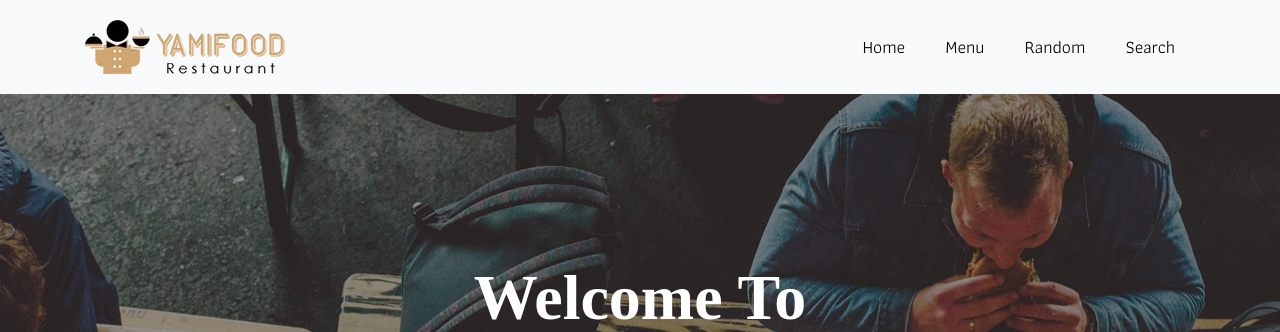
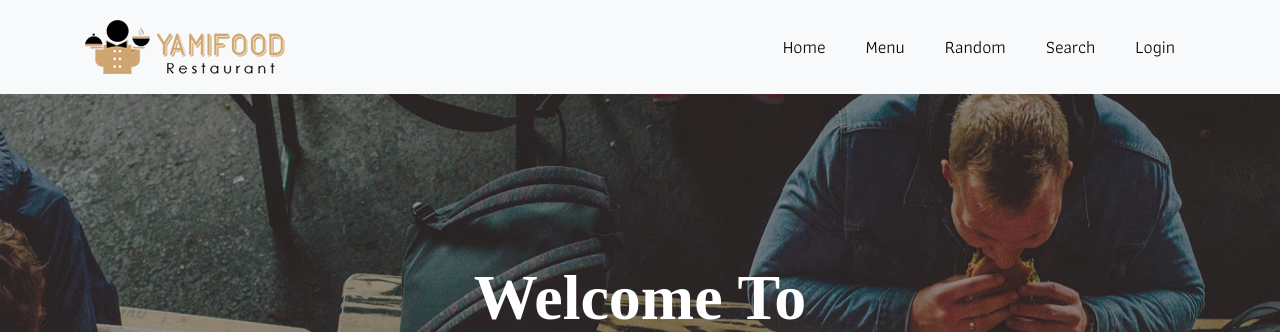
Before and after one commit to jcawarner/recipe-website, a Django app: page / in a window 1280 px wide. Shown: the top 332 px of the page. Run offline with Django 3.2, Linux system fonts and the light colour scheme; some libraries are stand-ins or nearby versions; some web fonts are replaced.

Commit message:
added login to naviation

```diff
--- a/website/templates/base.html
+++ b/website/templates/base.html
@@ -51,6 +51,7 @@
 						<li class="nav-item"><a class="nav-link" href="{% url 'menu' %}">Menu</a></li>
 						<li class="nav-item"><a class="nav-link" href="{% url 'random' %}">Random</a></li>
 						<li class="nav-item"><a class="nav-link" href="{% url 'search' %}">Search</a></li>
+						<li class="nav-item"><a class="nav-link" href="{% url 'search' %}">Login</a></li>
 					</ul>
 				</div>
 			</div>
```
